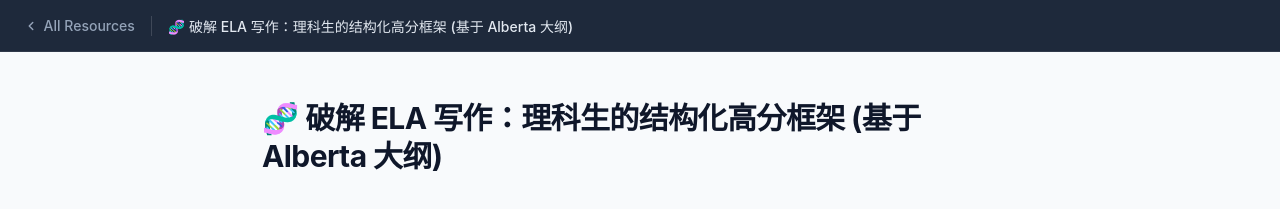
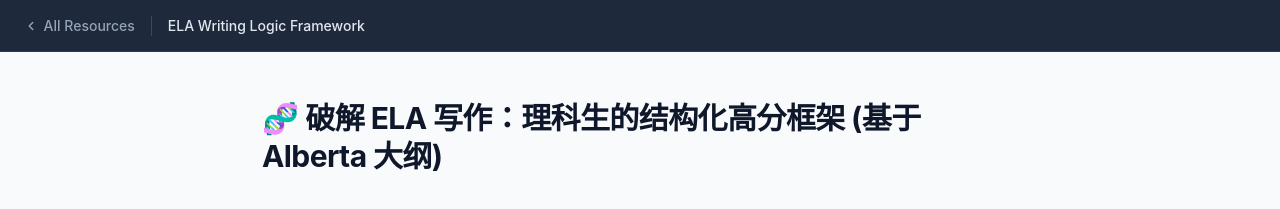
Before and after one commit to scudfei/StudyELA, a Jekyll site: the page built from ELA_Writing_Logic_Framework.md, in a window 1280 px wide. Shown: the top 209 px of the page. Built offline with Jekyll 4.4.1, drawn with Linux system fonts in a browser that asks for light colours; our own code applies the rules of GitHub Pages for plain Markdown files.

Commit message:
Add Jekyll front matter: ELA_Writing_Logic_Framework.md

```diff
--- a/ELA_Writing_Logic_Framework.md
+++ b/ELA_Writing_Logic_Framework.md
@@ -1,3 +1,9 @@
+---
+layout: default
+title: "ELA Writing Logic Framework"
+permalink: /ELA_Writing_Logic_Framework
+---
+
 # 🧬 破解 ELA 写作：理科生的结构化高分框架 (基于 Alberta 大纲)
 
 ## ⚠️ 批判性反思与内容来源声明 (Critical Reflection & Disclaimer)
```
